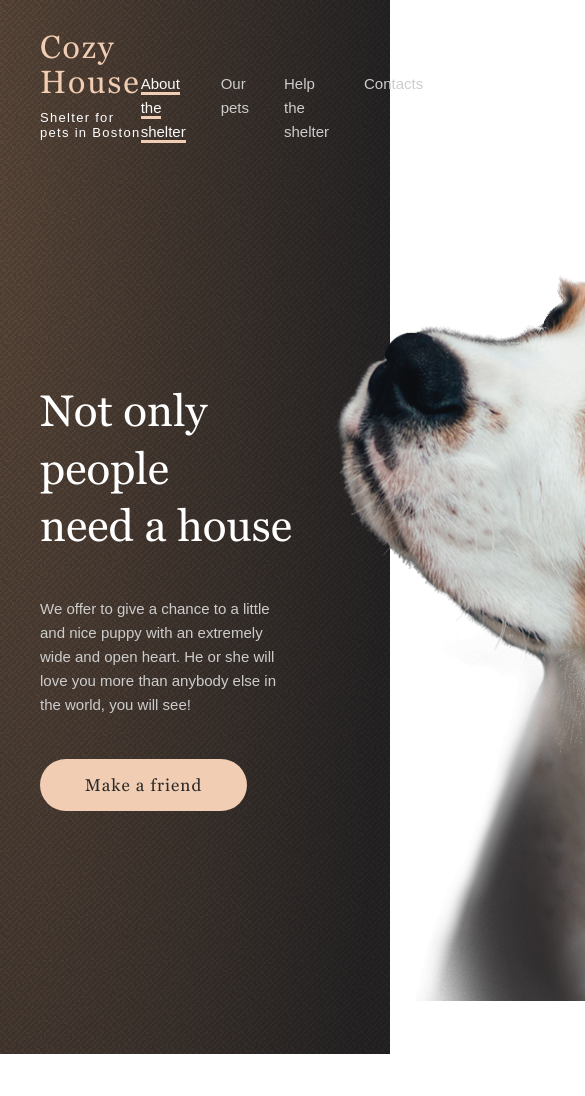
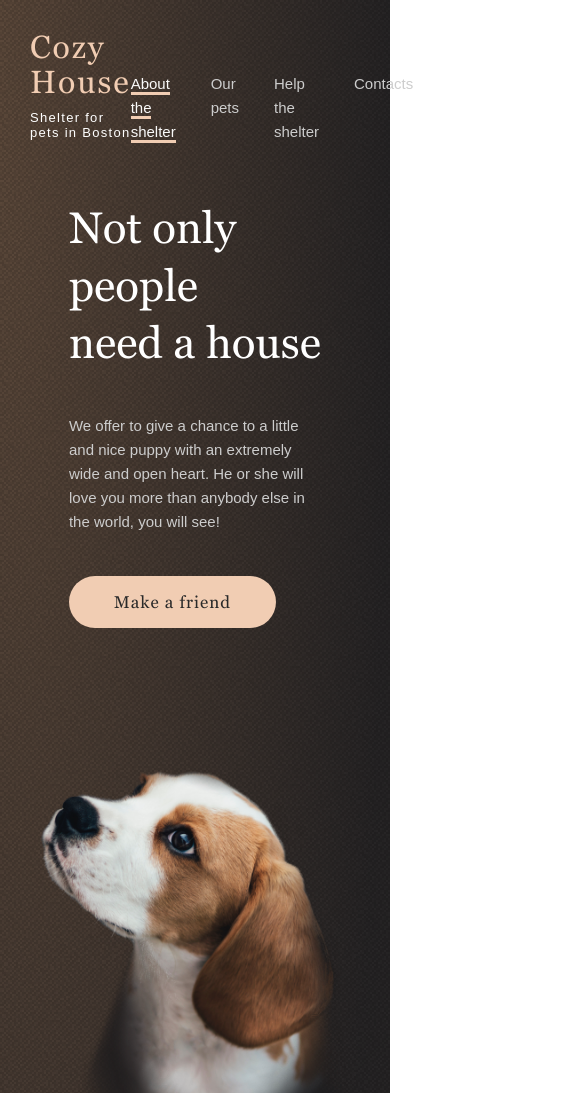
Before and after one commit to babich-maria/shelter, a plain HTML site: page shelter/index.html in a window 390 px wide. Shown: the top 1096 px of the page, 585 px wide, since content can reach past the window. Drawn offline with Linux system fonts and the light colour scheme.

Commit message:
feat: adjusting

```diff
--- a/shelter/style.css
+++ b/shelter/style.css
@@ -29,6 +29,7 @@ html {
   display: flex;
   flex-direction: column;
   gap: 10px;
+  align-items: center;
 }
 
 .logo__title {
@@ -37,7 +38,8 @@ html {
   font-size: 32px;
   font-style: normal;
   font-weight: 400;
-  line-height: 110%; /* 35.2px */
+  line-height: 110%;
+  /* 35.2px */
   letter-spacing: 1.92px;
 }
 
@@ -68,15 +70,39 @@ html {
   gap: 42px;
 }
 
+@media only screen and (max-width: 1060px) {
+  .section-main {
+    flex-direction: column;
+    overflow-x: hidden;
+  }
+}
+
 .section-main__content {
   display: flex;
-  width: 460px;
+  flex-basis: 460px;
   flex-direction: column;
   justify-content: center;
   align-items: flex-start;
   gap: 42px;
   margin-top: 163px;
   margin-bottom: 243px;
+}
+
+@media only screen and (max-width: 1060px) {
+  .section-main__content {
+    margin-bottom: 100px;
+    margin-top: 60px;
+    margin-left: 100px;
+    margin-right: 100px;
+    flex-basis: 0px;
+  }
+}
+
+.img-start-section {
+  max-width: 100%;
+  width: auto;
+  height: auto;
+  margin-bottom: 0;
 }
 
 .background-wraper-about,
@@ -89,7 +115,7 @@ html {
   margin: 0 auto;
 }
 
-@media only screen and (max-width: 768px) {
+@media only screen and (max-width: 1000px) {
   .container {
     max-width: 100%;
   }
@@ -114,6 +140,12 @@ html {
   align-items: center;
 }
 
+@media only screen and (max-width: 1060px) {
+  .header-wrapper {
+    padding: 30px 30px 0px 30px;
+  }
+}
+
 .nav-list {
   display: flex;
   justify-content: flex-end;
@@ -128,7 +160,8 @@ html {
   font-size: 15px;
   font-style: normal;
   font-weight: 400;
-  line-height: 160%; /* 24px */
+  line-height: 160%;
+  /* 24px */
 }
 
 .nav-link {
@@ -137,7 +170,8 @@ html {
   font-size: 15px;
   font-style: normal;
   font-weight: 400;
-  line-height: 160%; /* 24px */
+  line-height: 160%;
+  /* 24px */
 
   text-decoration: none;
   color: var(--color-dark-s, #cdcdcd);
@@ -175,7 +209,8 @@ html {
   font-size: 44px;
   font-style: normal;
   font-weight: 400;
-  line-height: 130%; /* 57.2px */
+  line-height: 130%;
+  /* 57.2px */
 }
 
 .white {
@@ -198,7 +233,8 @@ html {
   font-size: 17px;
   font-style: normal;
   font-weight: 400;
-  line-height: 130%; /* 22.1px */
+  line-height: 130%;
+  /* 22.1px */
   letter-spacing: 1.02px;
 
   border: none;
@@ -219,7 +255,8 @@ html {
   font-size: 35px;
   font-style: normal;
   font-weight: 400;
-  line-height: 130%; /* 45.5px */
+  line-height: 130%;
+  /* 45.5px */
   letter-spacing: 2.1px;
 }
 
@@ -296,7 +333,8 @@ html {
   font-size: 12px;
   font-style: italic;
   font-weight: 400;
-  line-height: 18px; /* 150% */
+  line-height: 18px;
+  /* 150% */
 }
 
 .section-donation__placeholder {
@@ -307,6 +345,7 @@ html {
   gap: 30px;
   flex-shrink: 0;
 }
+
 .section-help__help-items {
   display: flex;
   gap: 55px 118px;
@@ -346,7 +385,8 @@ html {
   font-size: 20px;
   font-style: normal;
   font-weight: 400;
-  line-height: 115%; /* 23px */
+  line-height: 115%;
+  /* 23px */
   letter-spacing: 1.2px;
 }
 
@@ -447,7 +487,8 @@ html {
   font-size: 20px;
   font-style: normal;
   font-weight: 400;
-  line-height: 115%; /* 23px */
+  line-height: 115%;
+  /* 23px */
   letter-spacing: 1.2px;
 }
 
@@ -474,7 +515,8 @@ html {
   font-size: 17px;
   font-style: normal;
   font-weight: 400;
-  line-height: 130%; /* 22.1px */
+  line-height: 130%;
+  /* 22.1px */
   letter-spacing: 1.02px;
 
   border-radius: 100px;
@@ -534,6 +576,7 @@ html {
   align-items: center;
   width: 100%;
 }
+
 .section-pets__title {
   width: 400px;
   text-align: center;
```
